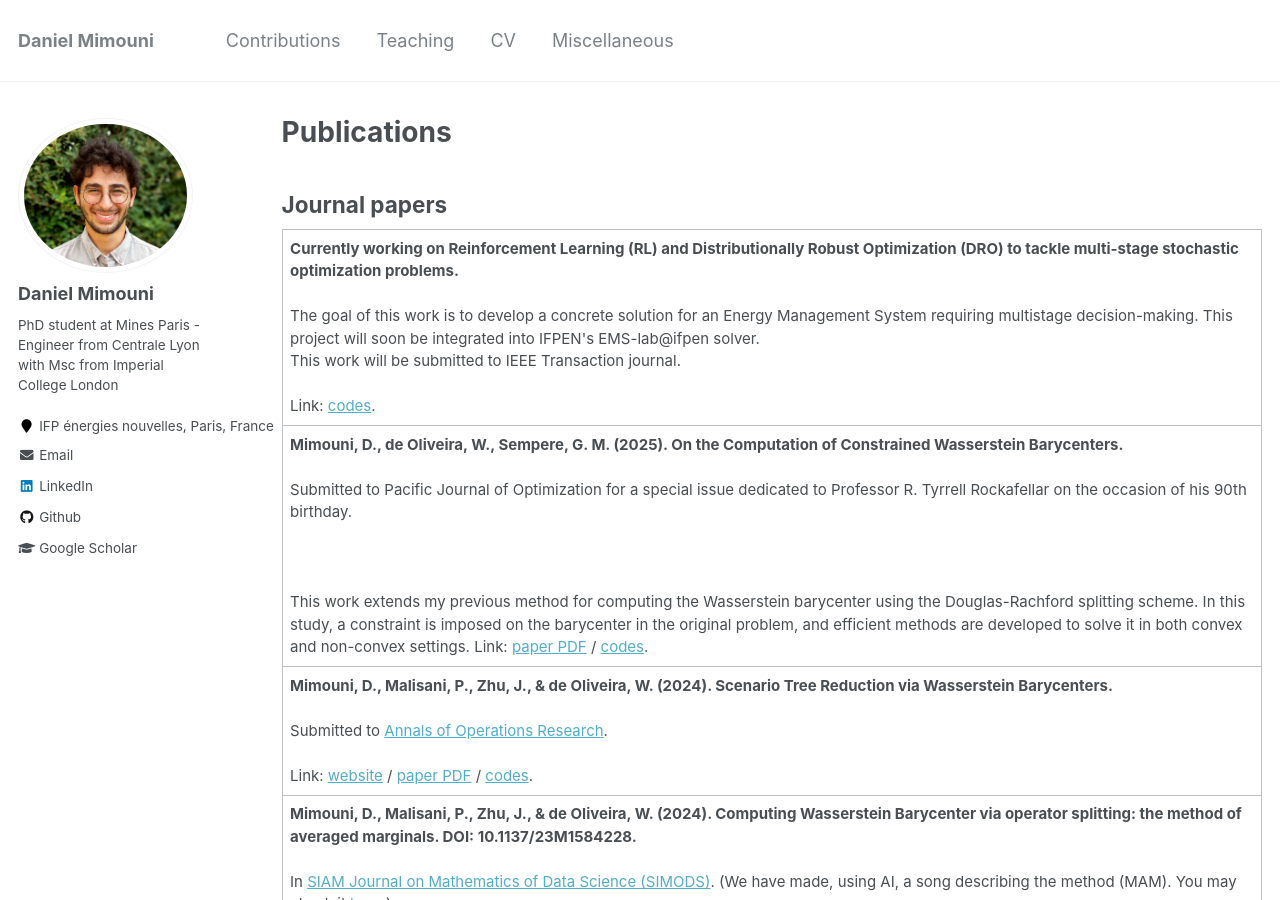
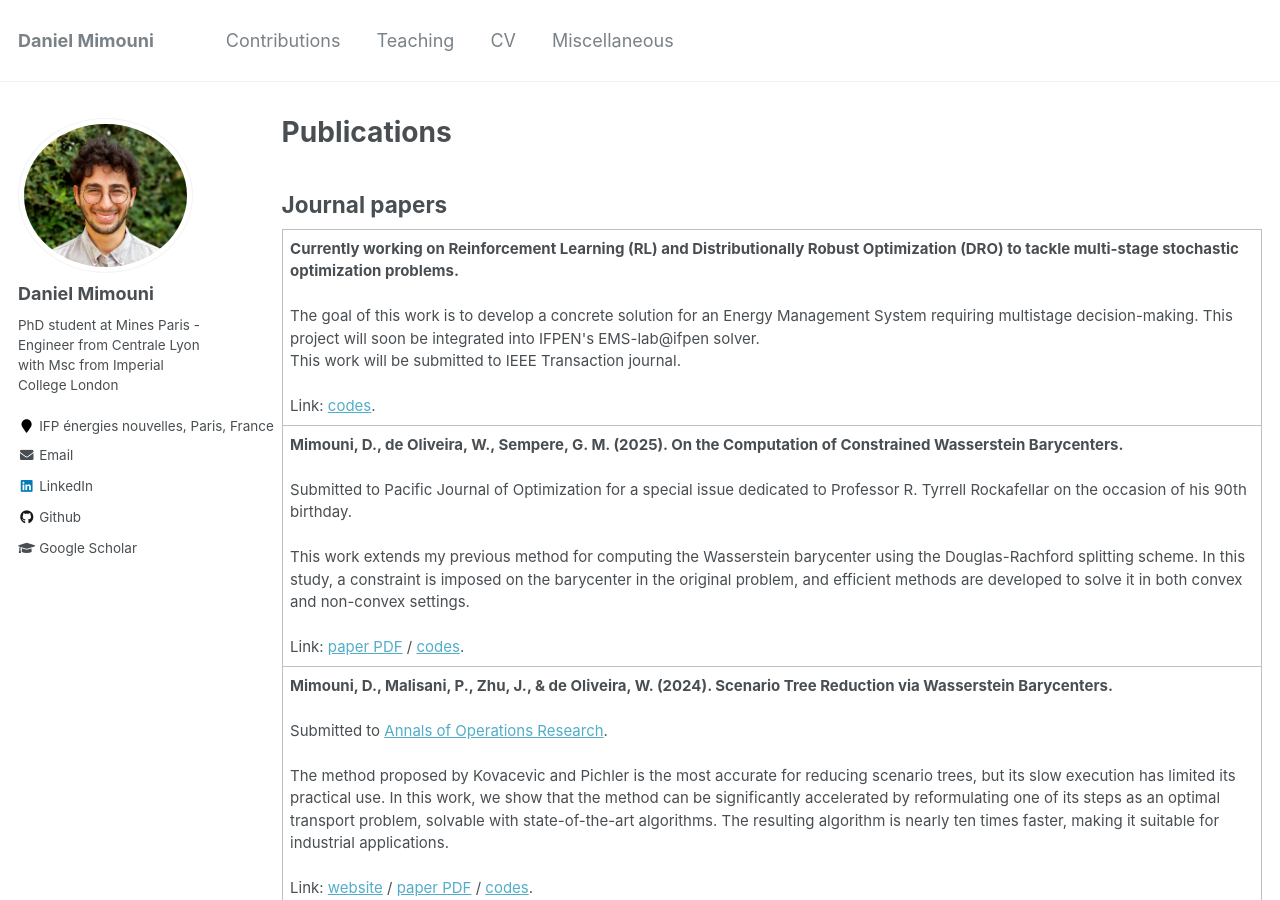
Before and after one commit to dan-mim/dan-mim.github.io, a Jekyll site: the page built from _pages/publications.md, in a window 1280 px wide and 900 px high. Built offline with Jekyll 4.4.1, drawn with Linux system fonts in a browser that asks for light colours.

Commit message:
Update publications.md

```diff
--- a/_pages/publications.md
+++ b/_pages/publications.md
@@ -38,8 +38,7 @@ By proposing efficient algorithms for computing Wasserstein barycenters and redu
     <td>
       <b>Mimouni, D., de Oliveira, W., Sempere, G. M. (2025). On the Computation of Constrained Wasserstein Barycenters.</b><br><br>
       Submitted to Pacific Journal of Optimization for a special issue dedicated to Professor R. Tyrrell Rockafellar on the occasion of his 90th birthday.<br><br>
-      <br><br>
-      This work extends my previous method for computing the Wasserstein barycenter using the Douglas-Rachford splitting scheme. In this study, a constraint is imposed on the barycenter in the original problem, and efficient methods are developed to solve it in both convex and non-convex settings.
+      This work extends my previous method for computing the Wasserstein barycenter using the Douglas-Rachford splitting scheme. In this study, a constraint is imposed on the barycenter in the original problem, and efficient methods are developed to solve it in both convex and non-convex settings.<br><br>
       Link: <a href="/files/constrained_Wasserstein.pdf">paper PDF</a> / <a href="https://github.com/dan-mim/Constrained_Wasserstein_Barycenters">codes</a>.
     </td>
   </tr>
@@ -48,6 +47,7 @@ By proposing efficient algorithms for computing Wasserstein barycenters and redu
     <td>
       <b>Mimouni, D., Malisani, P., Zhu, J., & de Oliveira, W. (2024). Scenario Tree Reduction via Wasserstein Barycenters.</b><br><br>
       Submitted to <a href="https://link.springer.com/journal/10479">Annals of Operations Research</a>.<br><br>
+      The method proposed by Kovacevic and Pichler is the most accurate for reducing scenario trees, but its slow execution has limited its practical use. In this work, we show that the method can be significantly accelerated by reformulating one of its steps as an optimal transport problem, solvable with state-of-the-art algorithms. The resulting algorithm is nearly ten times faster, making it suitable for industrial applications.<br><br>
       Link: <a href="https://www.researchgate.net/publication/">website</a> / <a href="/files/reduction_tree.pdf">paper PDF</a> / <a href="https://github.com/dan-mim/Nested_tree_reduction">codes</a>.
     </td>
   </tr>
```
